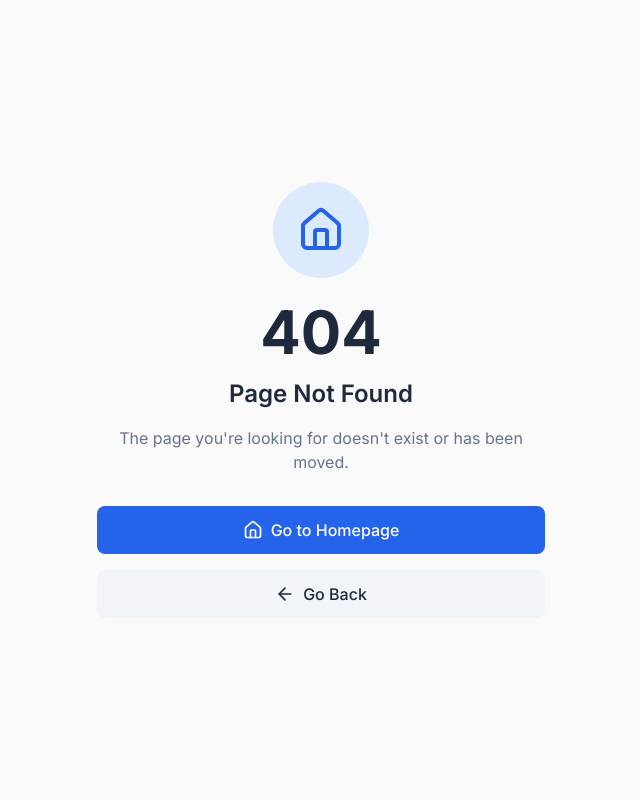
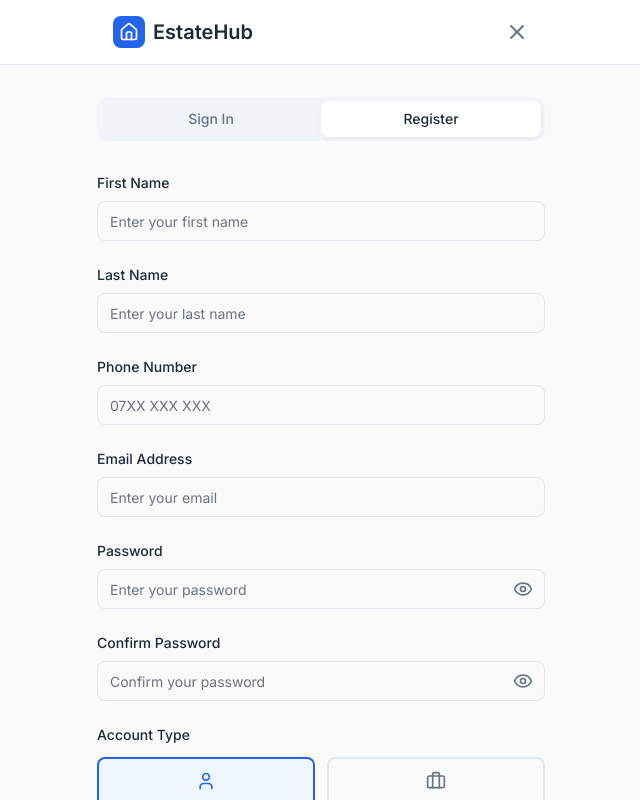
Before and after one commit to dionis36/propms-frontend, a React (Vite) app: page /register in a window 1280 px wide. Before the commit this address had no page. Shown: the top 800 px of the page, without its empty margins (319-959 px from the left). Built offline with nearby package versions, Linux system fonts and the light colour scheme.

Commit message:
Login - Register navigation

```diff
--- a/src/Routes.jsx
+++ b/src/Routes.jsx
@@ -30,7 +30,9 @@ const Routes = () => {
           <Route path="/homepage" element={<Homepage />} />
           <Route path="/property-listings" element={<PropertyListings />} />
           <Route path="/property-details" element={<PropertyDetails />} />
-          <Route path="/login-register" element={<LoginRegister />} />
+          {/* <Route path="/login-register" element={<LoginRegister />} /> */}
+          <Route path="/login" element={<LoginRegister />} />
+          <Route path="/register" element={<LoginRegister />} />
           <Route path="/unauthorized" element={<Unauthorized />} /> {/* Route for unauthorized access */}
 
           {/* Protected Routes - Authenticated Users Only */}
--- a/src/components/ui/Header.jsx
+++ b/src/components/ui/Header.jsx
@@ -259,14 +259,14 @@ const userMenuItems = [
               ) : (
                 <div className="hidden md:flex items-center space-x-3">
                   <Link
-                    to="/login-register?mode=login"
+                    to="/login"
                     className="text-sm font-medium text-text-secondary hover:text-text-primary
                              transition-colors duration-200"
                   >
                     Sign In
                   </Link>
                   <Link
-                    to="/login-register?mode=register"
+                    to="/register"
                     className="bg-primary text-white px-4 py-2 rounded-md text-sm font-medium
                              hover:bg-primary-700 transition-all duration-200 ease-out micro-interaction"
                   >
--- a/src/pages/login-register/index.jsx
+++ b/src/pages/login-register/index.jsx
@@ -1,13 +1,41 @@
-import React, { useState } from 'react';
-import { Link, useNavigate } from 'react-router-dom';
+import React, { useState, useEffect } from 'react';
+import { Link, useNavigate, useLocation } from 'react-router-dom';
 import { Helmet } from 'react-helmet-async';
 import Icon from 'components/AppIcon';
 import AuthForm from './components/AuthForm';
 import ForgotPassword from './components/ForgotPassword';
 
 const LoginRegister = () => {
-  const [activeTab, setActiveTab] = useState('login'); // 'login' or 'register'
+  const location = useLocation();
+  const navigate = useNavigate();
+
+  // Determine initial tab based on URL
+  const getInitialTab = () => {
+    if (location.pathname === '/register') return 'register';
+    return 'login'; // default to login for /login or any other path
+  };
+
+  const [activeTab, setActiveTab] = useState(getInitialTab());
   const [showForgotPassword, setShowForgotPassword] = useState(false);
+
+  // Update tab when URL changes
+  useEffect(() => {
+    const newTab = getInitialTab();
+    setActiveTab(newTab);
+    setShowForgotPassword(false); // Reset forgot password when switching tabs
+  }, [location.pathname]);
+
+  // Handle tab switching with URL updates
+  const handleTabChange = (tab) => {
+    setActiveTab(tab);
+    setShowForgotPassword(false);
+
+    // Update URL without adding to history stack
+    const newPath = tab === 'register' ? '/register' : '/login';
+    if (location.pathname !== newPath) {
+      navigate(newPath, { replace: true });
+    }
+  };
 
   const pageTitle = showForgotPassword
     ? 'Reset Password'
@@ -64,17 +92,21 @@ const pageTitle = showForgotPassword
                 <div className="mb-8">
                   <div className="flex bg-secondary-100 rounded-lg p-1">
                     <button
-                    onClick={() => setActiveTab('login')}
+                      onClick={() => handleTabChange('login')}
                       className={`flex-1 py-2 px-4 text-sm font-medium rounded-md transition-all duration-200 ${
-                      activeTab === 'login' ?'bg-surface text-text-primary shadow-elevation-1' :'text-text-secondary hover:text-text-primary'
+                        activeTab === 'login'
+                          ? 'bg-surface text-text-primary shadow-elevation-1'
+                          : 'text-text-secondary hover:text-text-primary'
                       }`}
                     >
                       Sign In
                     </button>
                     <button
-                    onClick={() => setActiveTab('register')}
+                      onClick={() => handleTabChange('register')}
                       className={`flex-1 py-2 px-4 text-sm font-medium rounded-md transition-all duration-200 ${
-                      activeTab === 'register' ?'bg-surface text-text-primary shadow-elevation-1' :'text-text-secondary hover:text-text-primary'
+                        activeTab === 'register'
+                          ? 'bg-surface text-text-primary shadow-elevation-1'
+                          : 'text-text-secondary hover:text-text-primary'
                       }`}
                     >
                       Register
--- a/src/pages/property-create-edit/index.jsx
+++ b/src/pages/property-create-edit/index.jsx
@@ -528,10 +528,22 @@ amenitiesArrayToSend.forEach(amenity => {
 
       console.log('🎉 Property published successfully!');
 
-      // Navigate to property detail page after a short delay
-      setTimeout(() => {
-        navigate(`/property-details?id=${propertyData?.id || id}`);
-      }, 1500); // Increased delay to show toast
+// Navigate after a short delay to show toast
+       setTimeout(() => {
+         if (isEditing) {
+         // For editing, we have the ID from URL params
+           navigate(`/property-details?id=${id}`);
+        } else {
+          // For creation, check if we got an ID from the response
+          if (propertyData?.id) {
+            navigate(`/property-details?id=${propertyData.id}`);
+          } else {
+             // Fallback to agent dashboard if no ID returned
+            console.warn('No property ID returned from creation, redirecting to dashboard');
+            navigate('/agent-dashboard');
+          }
+        }
+      }, 1500); // Delay to show toast
 
     } catch (error) {
       console.error('🚨 Publish error:', error);
```
Lines whose indentation alone changed are shown as unchanged.
